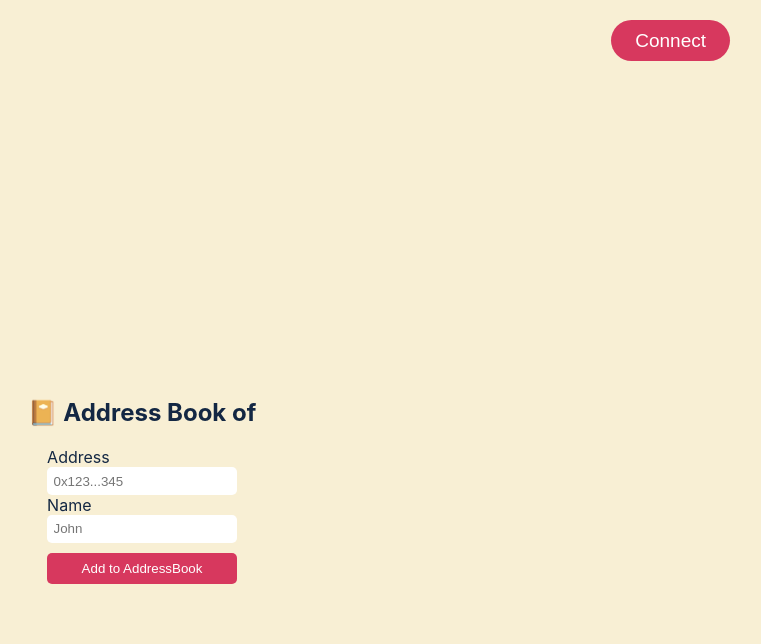
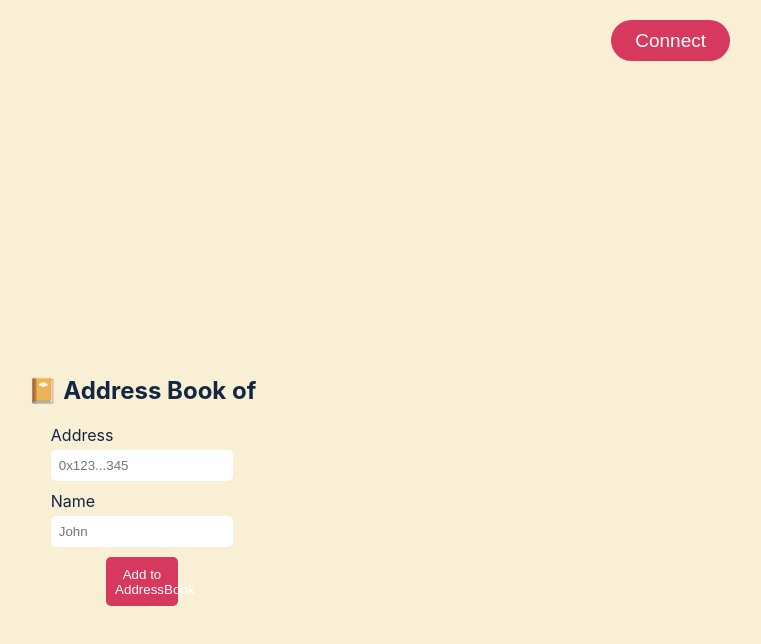
Before and after one commit to BramMathijssen/address-book, a Next.js app in the folder address-book/addressbook-frontend/: page / in a window 1280 px wide. Shown: the top 644 px of the page, without its empty margins (498-1259 px from the left). Built offline with nearby package versions, Linux system fonts and the light colour scheme.

Commit message:
style changes and added edit function to contract

```diff
--- a/address-book/addressbook-frontend/components/AddAddress.module.scss
+++ b/address-book/addressbook-frontend/components/AddAddress.module.scss
@@ -1,20 +1,35 @@
+.addAddress{
+    width: 15%;
+}
+
 .form {
   display: flex;
   flex-direction: column;
 }
 
+.label{
+    margin-bottom: 5px;
+}
+
 .input {
-  padding: 0.4rem;
+  padding: 0.5rem;
   border-style: none;
   border-radius: 5px;
+  margin-bottom: 10px;
+}
+
+.input::last-child{
+    margin-bottom: 25px;
 }
 
 .button {
   background-color: #D7385E;
   border-style: none;
   color: white;
-  padding: 0.5rem;
+  padding: 0.6rem;
   border-radius: 5px;
   margin-top: 10px;
   cursor: pointer;
+  width: 40%;
+  margin: auto auto;
 }
--- a/address-book/addressbook-frontend/components/AddressBook.module.scss
+++ b/address-book/addressbook-frontend/components/AddressBook.module.scss
@@ -1,7 +1,5 @@
 .container {
-  border: 5px solid #132743;
   padding: 2rem;
-  margin: 5rem;
   border-radius: 10px;
   width: 30%;
 }
--- a/address-book/addressbook-frontend/components/DeleteAddress.module.scss
+++ b/address-book/addressbook-frontend/components/DeleteAddress.module.scss
@@ -1,5 +1,3 @@
-
-/* CSS */
 .button {
   align-items: center;
   background-color: #FFE7E7;
--- a/address-book/addressbook-frontend/components/SingleAddress.js
+++ b/address-book/addressbook-frontend/components/SingleAddress.js
@@ -7,6 +7,7 @@ import styles from "./SingleAddress.module.scss";
 const SingleAddress = (props) => {
   const avatarRef = useRef();
 
+  // https://stackoverflow.com/questions/71678374/get-metamask-profile-picture-and-name-use-web3
   useEffect(() => {
     console.log(`in useffect`);
     if (props.address) {
```
Also changed, not shown: 1 other file (tests, documents, lock files or other folders).
